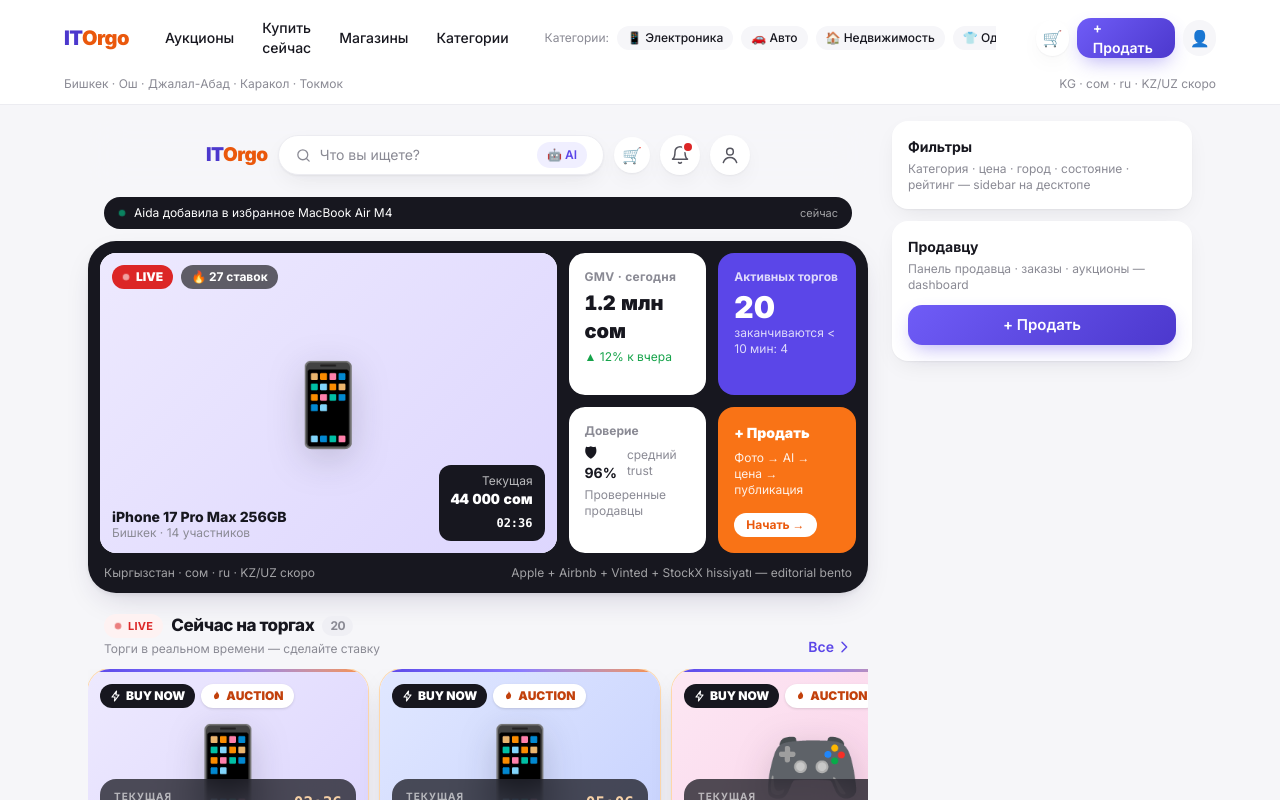
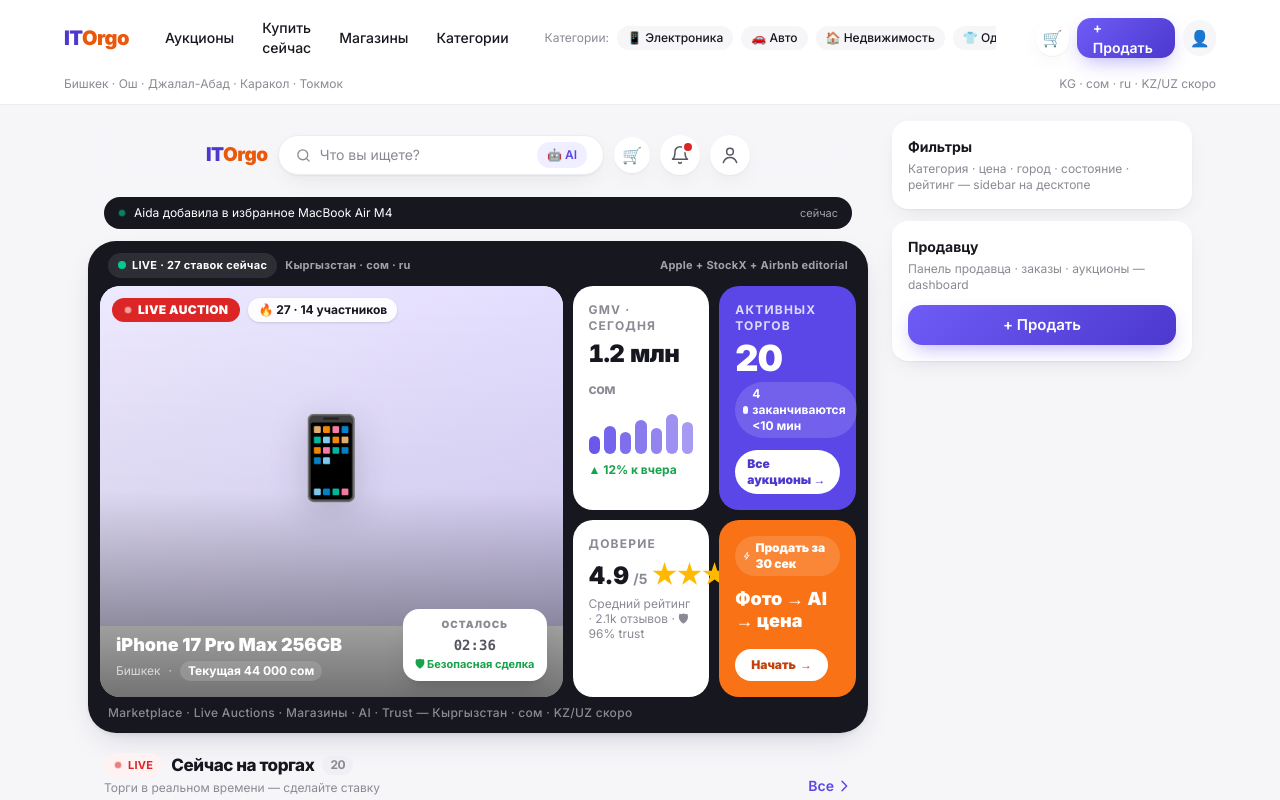
Before and after one commit to atabayhakan/itorgo, a Next.js app: page / in a window 1280 px wide. Shown: the top 800 px of the page. Built offline with nearby package versions, Linux system fonts and the light colour scheme.

Commit message:
design: HeroBentoPro v2 — editorial editorial, live glass, bento stats

```diff
--- a/src/components/home/PremiumHero.tsx
+++ b/src/components/home/PremiumHero.tsx
@@ -1,72 +1,111 @@
 import Link from "next/link";
-import { getLiveAuctions, getProduct } from "@/lib/data/mock-data";
-import { formatKGS } from "@/lib/data/mock-data";
+import { getLiveAuctions, getProduct, formatKGS } from "@/lib/data/mock-data";
 import { Countdown } from "@/components/ui/Countdown";
 import { ProductImage } from "@/components/ui/ProductImage";
+import { IconBolt } from "@/components/icons/Icons";
 
+/**
+ * HeroBentoPro v2 — $10k editorial
+ * 21st inspiration: bento + glass + live pulse + editorial type
+ * Mobile: stacked, Desktop: 1.6fr / 1fr + 2x2 bento
+ */
 export function PremiumHero() {
   const live = getLiveAuctions()[0];
   if (!live) return null;
   const p = getProduct(live.productId)!;
 
   return (
-    <section className="mx-4 overflow-hidden rounded-[28px] bg-ink p-3 text-white shadow-lifted lg:mx-0">
-      <div className="grid gap-3 lg:grid-cols-[1.35fr_0.85fr]">
-        {/* Featured live */}
-        <Link href={`/product/${p.id}`} className="group relative overflow-hidden rounded-2xl bg-white text-ink">
-          <ProductImage product={p} big className="h-[240px] w-full lg:h-[300px]" />
+    <section className="mx-4 overflow-hidden rounded-[28px] bg-ink p-2.5 shadow-lifted lg:mx-0 lg:p-3">
+      {/* Top bar — trust + locale */}
+      <div className="flex items-center justify-between px-2 pb-2 text-[11px] font-bold tracking-wide text-white/60">
+        <span className="flex items-center gap-2">
+          <span className="inline-flex items-center gap-1.5 rounded-full bg-white/10 px-2.5 py-1 text-white backdrop-blur">
+            <span className="h-2 w-2 animate-pulse rounded-full bg-emerald-400" /> LIVE · {live.bidsCount} ставок сейчас
+          </span>
+          <span className="hidden lg:inline">Кыргызстан · сом · ru</span>
+        </span>
+        <span className="hidden lg:inline">Apple + StockX + Airbnb editorial</span>
+      </div>
+
+      <div className="grid gap-2.5 lg:grid-cols-[1.55fr_0.95fr]">
+        {/* Featured — editorial */}
+        <Link href={`/product/${p.id}`} className="group relative overflow-hidden rounded-[20px] bg-white">
+          <ProductImage product={p} big className="h-[260px] w-full lg:h-[340px]" />
+          {/* editorial overlay gradient */}
+          <div className="absolute inset-0 bg-gradient-to-t from-black/55 via-black/5 to-transparent" />
+          {/* top badges */}
           <div className="absolute left-3 top-3 flex items-center gap-2">
-            <span className="inline-flex items-center gap-1.5 rounded-full bg-danger px-2.5 py-1 text-xs font-black text-white">
-              <span className="live-dot h-2 w-2 rounded-full bg-white" /> LIVE
+            <span className="inline-flex items-center gap-1.5 rounded-full bg-danger px-3 py-1 text-xs font-black tracking-wide text-white">
+              <span className="live-dot h-2 w-2 rounded-full bg-white" /> LIVE AUCTION
             </span>
-            <span className="rounded-full bg-black/60 px-2.5 py-1 text-xs font-bold text-white backdrop-blur">
-              🔥 {live.bidsCount} ставок
-            </span>
+            <span className="hidden rounded-full bg-white/90 px-2.5 py-1 text-xs font-bold text-ink shadow lg:inline-flex">🔥 {live.bidsCount} · {live.participants} участников</span>
           </div>
-          <div className="absolute inset-x-3 bottom-3 flex items-end justify-between gap-3">
-            <div>
-              <p className="line-clamp-1 text-sm font-extrabold leading-tight">{p.title}</p>
-              <p className="text-xs text-ink-faint">{p.city} · {live.participants} участников</p>
-            </div>
-            <div className="shrink-0 rounded-xl bg-ink px-3 py-2 text-right text-white">
-              <p className="text-xs opacity-70">Текущая</p>
-              <p className="text-sm font-black tabular-nums">{formatKGS(live.currentBid)} сом</p>
-              <Countdown endsAt={live.endsAt} className="!p-0 text-xs text-white" />
+          {/* bottom editorial */}
+          <div className="absolute inset-x-0 bottom-0 p-3 lg:p-4">
+            <div className="flex items-end justify-between gap-3">
+              <div className="min-w-0">
+                <p className="line-clamp-1 text-sm font-black leading-tight text-white lg:text-lg">{p.title}</p>
+                <p className="mt-1 flex items-center gap-2 text-xs text-white/70">
+                  <span>{p.city}</span>
+                  <span>·</span>
+                  <span className="rounded-full bg-white/15 px-2 py-0.5 font-bold text-white backdrop-blur">Текущая {formatKGS(live.currentBid)} сом</span>
+                </p>
+              </div>
+              <div className="shrink-0 rounded-2xl bg-white px-3 py-2 text-center shadow-xl">
+                <p className="text-[10px] font-black tracking-widest text-ink-faint">ОСТАЛОСЬ</p>
+                <Countdown endsAt={live.endsAt} className="text-sm !p-0 font-black" />
+                <p className="text-[11px] font-bold text-success">🛡 Безопасная сделка</p>
+              </div>
             </div>
           </div>
         </Link>
 
-        {/* Bento 2x2 */}
-        <div className="grid grid-cols-2 gap-3">
-          <div className="rounded-2xl bg-white p-4 text-ink">
-            <p className="text-xs font-bold tracking-wide text-ink-faint">GMV · сегодня</p>
-            <p className="mt-1 text-xl font-black tabular-nums">1.2 млн сом</p>
-            <p className="mt-1 text-xs text-success">▲ 12% к вчера</p>
+        {/* Bento 2x2 — stats */}
+        <div className="grid grid-cols-2 gap-2.5">
+          <div className="rounded-[20px] bg-white p-4">
+            <p className="text-xs font-bold tracking-widest text-ink-faint">GMV · СЕГОДНЯ</p>
+            <p className="mt-1 text-2xl font-black tabular-nums tracking-tight">1.2 млн <span className="text-sm font-bold text-ink-faint">сом</span></p>
+            <div className="mt-3 flex items-end gap-1">
+              {[18, 28, 22, 34, 26, 40, 32].map((h, i) => (
+                <span key={i} className="flex-1 rounded-full bg-brand-600" style={{ height: `${h}px`, opacity: 0.9 - i * 0.06 }} />
+              ))}
+            </div>
+            <p className="mt-2 text-xs font-bold text-success">▲ 12% к вчера</p>
           </div>
-          <div className="rounded-2xl bg-brand-600 p-4 text-white">
-            <p className="text-xs font-bold opacity-80">Активных торгов</p>
-            <p className="mt-1 text-3xl font-black">20</p>
-            <p className="text-xs opacity-80">заканчиваются &lt; 10 мин: 4</p>
+
+          <div className="rounded-[20px] bg-brand-600 p-4 text-white">
+            <p className="text-xs font-bold tracking-widest opacity-80">АКТИВНЫХ ТОРГОВ</p>
+            <p className="mt-1 text-4xl font-black tracking-tight">20</p>
+            <p className="mt-1 inline-flex items-center gap-1 rounded-full bg-white/15 px-2 py-1 text-xs font-bold backdrop-blur">
+              <span className="h-2 w-2 animate-pulse rounded-full bg-white" /> 4 заканчиваются &lt;10 мин
+            </p>
+            <Link href="/auctions" className="mt-3 inline-flex rounded-full bg-white px-3 py-1.5 text-xs font-black text-brand-700">Все аукционы →</Link>
           </div>
-          <div className="rounded-2xl bg-white p-4 text-ink">
-            <p className="text-xs font-bold text-ink-faint">Доверие</p>
-            <p className="mt-1 flex items-center gap-1 text-sm font-bold">
-              🛡 96% <span className="text-xs font-normal text-ink-faint">средний trust</span>
+
+          <div className="rounded-[20px] bg-white p-4">
+            <p className="text-xs font-bold tracking-widest text-ink-faint">ДОВЕРИЕ</p>
+            <p className="mt-2 flex items-baseline gap-1 text-2xl font-black">
+              4.9<span className="text-sm font-bold text-ink-faint">/5</span>
+              <span className="text-amber-400">★★★★★</span>
             </p>
-            <p className="mt-1 text-xs text-ink-faint">Проверенные продавцы</p>
+            <p className="mt-1 text-xs leading-tight text-ink-faint">Средний рейтинг · 2.1k отзывов · 🛡 96% trust</p>
           </div>
-          <Link href="/sell" className="flex flex-col justify-between rounded-2xl bg-auction-500 p-4 text-white">
-            <p className="text-sm font-black">+ Продать</p>
-            <p className="text-xs opacity-90">Фото → AI → цена → публикация</p>
-            <span className="mt-2 inline-flex w-fit rounded-full bg-white px-3 py-1 text-xs font-bold text-auction-600">Начать →</span>
+
+          <Link href="/sell" className="group flex flex-col justify-between rounded-[20px] bg-auction-500 p-4 text-white transition hover:bg-auction-600">
+            <div>
+              <p className="inline-flex items-center gap-1 rounded-full bg-white/15 px-2 py-1 text-xs font-black backdrop-blur">
+                <IconBolt size={12} strokeWidth={2.4} /> Продать за 30 сек
+              </p>
+              <p className="mt-3 text-lg font-black leading-tight">Фото → AI → цена</p>
+            </div>
+            <span className="mt-4 inline-flex w-fit items-center gap-1 rounded-full bg-white px-4 py-2 text-xs font-black text-auction-700 transition group-hover:gap-2">Начать <span>→</span></span>
           </Link>
         </div>
       </div>
 
-      <div className="mt-3 flex items-center justify-between px-1 text-xs">
-        <span className="opacity-60">Кыргызстан · сом · ru · KZ/UZ скоро</span>
-        <span className="hidden opacity-60 lg:inline">Apple + Airbnb + Vinted + StockX hissiyatı — editorial bento</span>
-      </div>
+      <p className="px-2 pt-2 text-center text-xs font-medium tracking-wide text-white/50 lg:text-left">
+        Marketplace · Live Auctions · Магазины · AI · Trust — Кыргызстан · сом · KZ/UZ скоро
+      </p>
     </section>
   );
 }
```
